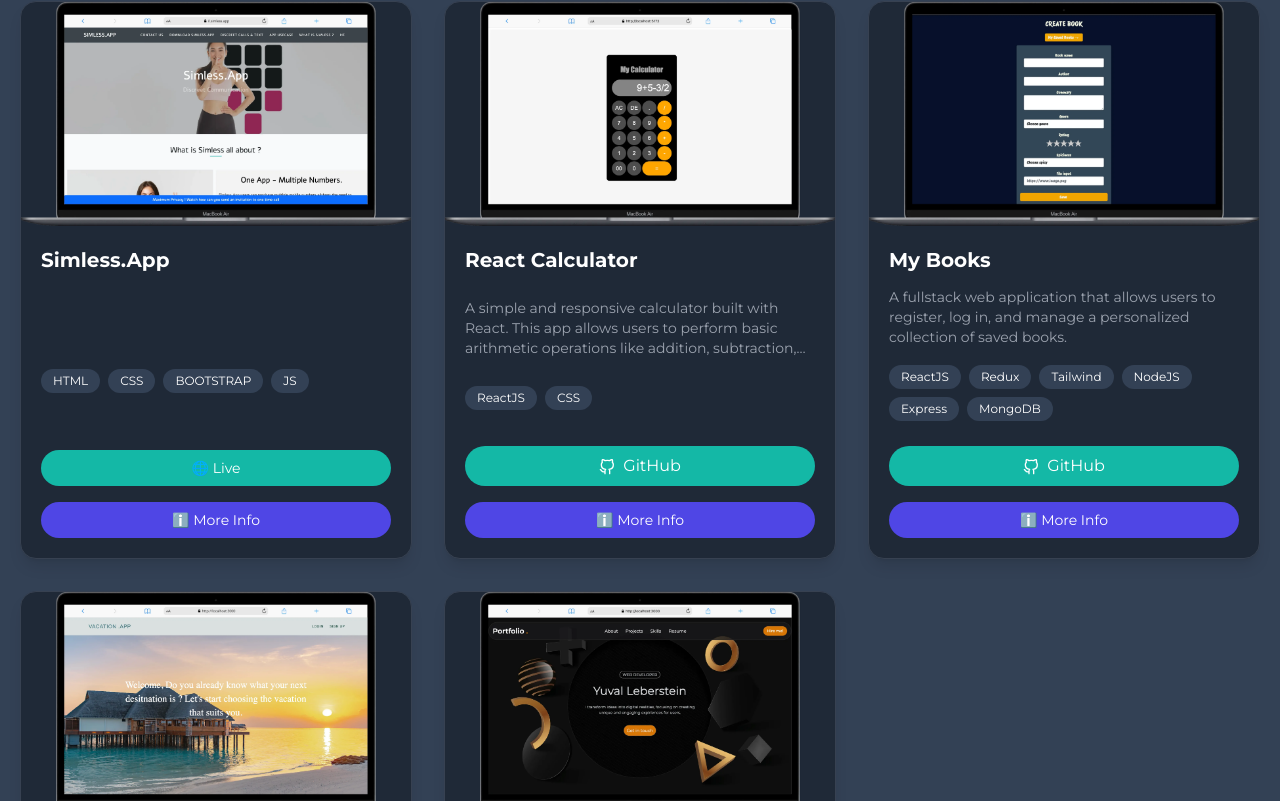
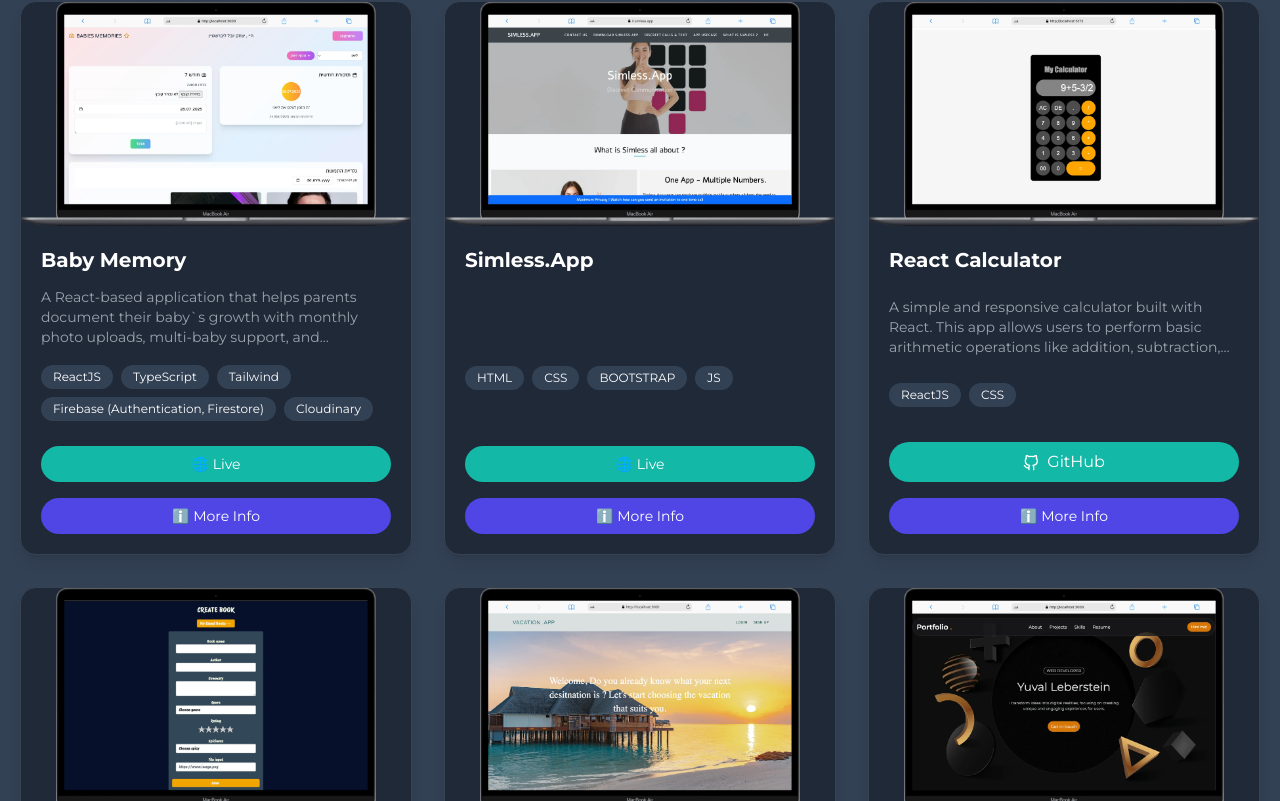
Before and after one commit to yuvalleberstein21/portfolio2024, a React (Vite) app in the folder client/: page / in a window 1280 px wide. Shown: the part 1877-2678 px from the top of the page. Built offline with nearby package versions, Linux system fonts and the light colour scheme.

Commit message:
update baby tracker

```diff
--- a/client/src/components/ProjectsCards.jsx
+++ b/client/src/components/ProjectsCards.jsx
@@ -7,6 +7,7 @@ import Vacations from '../assets/vacations1-214e0e07.webp';
 import Portfolio from '../assets/portfolio.webp';
 import myMeal from '../assets/mymeal.webp';
 import PerehUnit from '../assets/pereh-unit.png';
+import babyTracker from '../assets/babyTracker.webp'
 import { FiGithub } from "react-icons/fi";
 import AOS from 'aos';
 import 'aos/dist/aos.css';
@@ -20,6 +21,9 @@ const projectData = [
     },
     {
         name: 'My Meal.App', description: 'A web app for a clinical dietitian with user authentication food and category browsing, product filtering ,a calorie calculator on the user page, a personal calorie calculator, weight tracking and an admin dashboard with full CRUD functionality', stacks: ['ReactJS', 'Tailwind', 'NodeJS', 'Express', 'MongoDB'], livePreview: 'https://www.mymeal.co.il', image: myMeal
+    },
+    {
+        name: 'Baby Memory', description: 'A React-based application that helps parents document their baby`s growth with monthly photo uploads, multi-baby support, and automated reminders. Each user can manage multiple babies, view photos by month and manage photos by create ,edit ,delete', stacks: ['ReactJS', 'TypeScript', 'Tailwind', 'Firebase (Authentication, Firestore)', 'Cloudinary'], livePreview: 'https://babymemories-5764d.web.app', image: babyTracker
     },
     {
         name: 'Simless.App', stacks: ['HTML', 'CSS', 'BOOTSTRAP', 'JS'], livePreview: 'https://il.simless.app/En.html', image: SimlessImage
```
Also changed, not shown: client/src/assets/babyTracker.webp (added).
